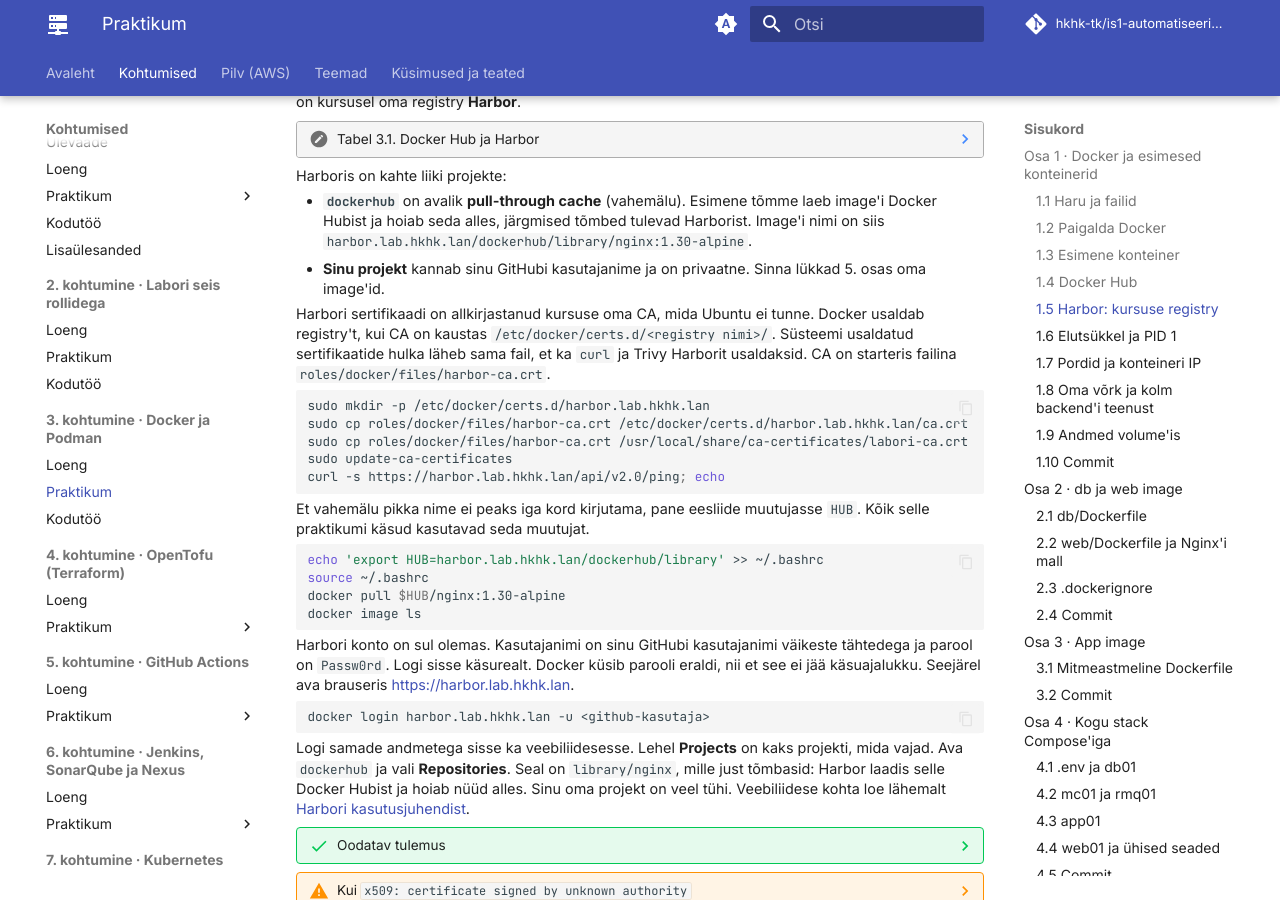
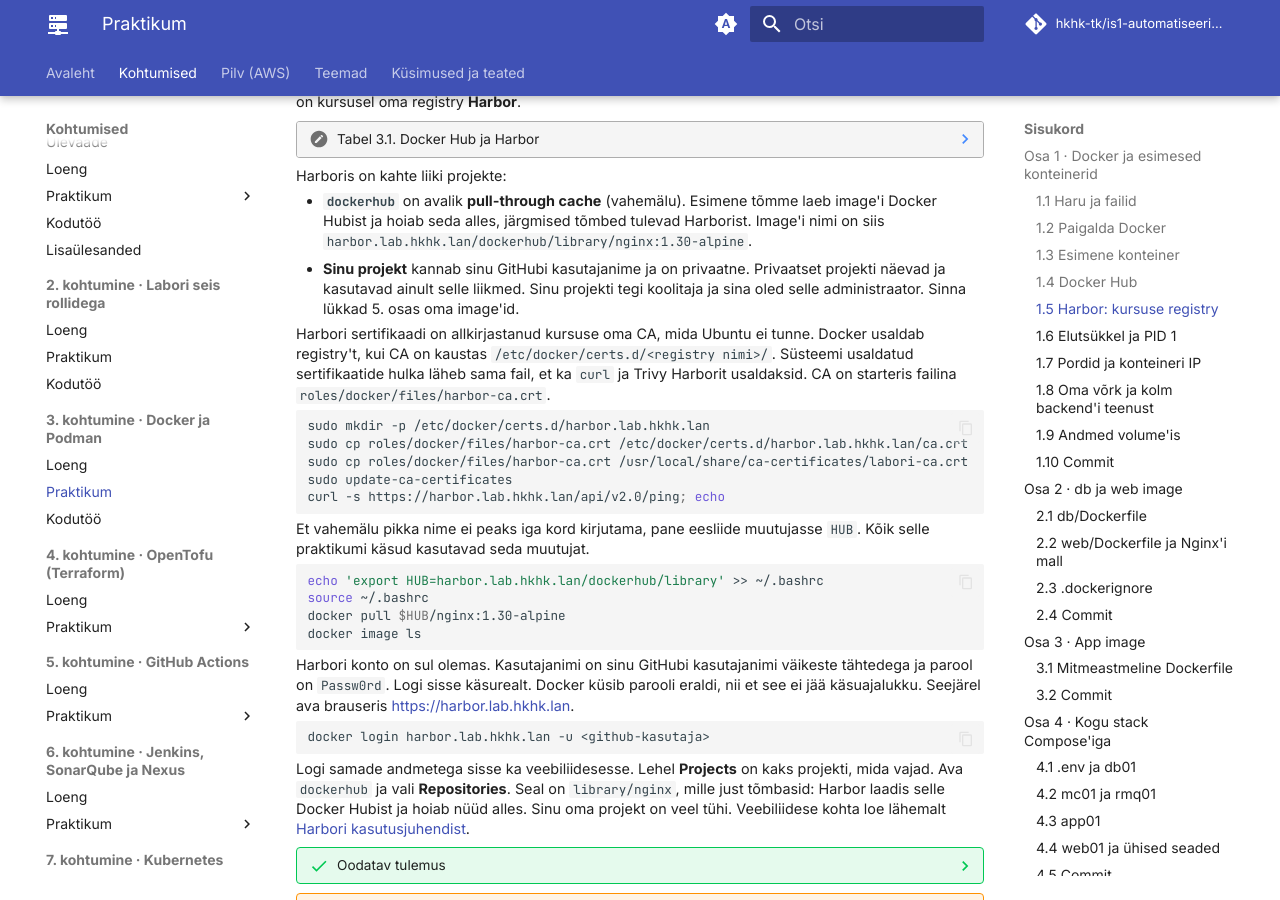
Before and after one commit to hkhk-tk/is1-automatiseerimine, an MkDocs documentation site: the page built from docs/k03/lab.md, in a window 1280 px wide and 900 px high, scrolled down 3935 px. Built offline with MkDocs 1.6.1 and Material for MkDocs 9.7.7, drawn with Linux system fonts in a browser that asks for light colours; comment, search, counter and statistics services are not loaded.

Commit message:
K3 praktikum 1.5: privaatne projekt ja kes selle tegi

```diff
--- a/docs/k03/lab.md
+++ b/docs/k03/lab.md
@@ -231,7 +231,7 @@ Docker Hub lubab ühelt IP-aadressilt 100 anonüümset tõmmet kuue tunni jooksu
 Harboris on kahte liiki projekte:
 
 - **`dockerhub`** on avalik **pull-through cache** (vahemälu). Esimene tõmme laeb image'i Docker Hubist ja hoiab seda alles, järgmised tõmbed tulevad Harborist. Image'i nimi on siis `harbor.lab.hkhk.lan/dockerhub/library/nginx:1.30-alpine`.
-- **Sinu projekt** kannab sinu GitHubi kasutajanime ja on privaatne. Sinna lükkad 5. osas oma image'id.
+- **Sinu projekt** kannab sinu GitHubi kasutajanime ja on privaatne. Privaatset projekti näevad ja kasutavad ainult selle liikmed. Sinu projekti tegi koolitaja ja sina oled selle administraator. Sinna lükkad 5. osas oma image'id.
 
 Harbori sertifikaadi on allkirjastanud kursuse oma CA, mida Ubuntu ei tunne. Docker usaldab registry't, kui CA on kaustas `/etc/docker/certs.d/<registry nimi>/`. Süsteemi usaldatud sertifikaatide hulka läheb sama fail, et ka `curl` ja Trivy Harborit usaldaksid. CA on starteris failina `roles/docker/files/harbor-ca.crt`.
 
```
